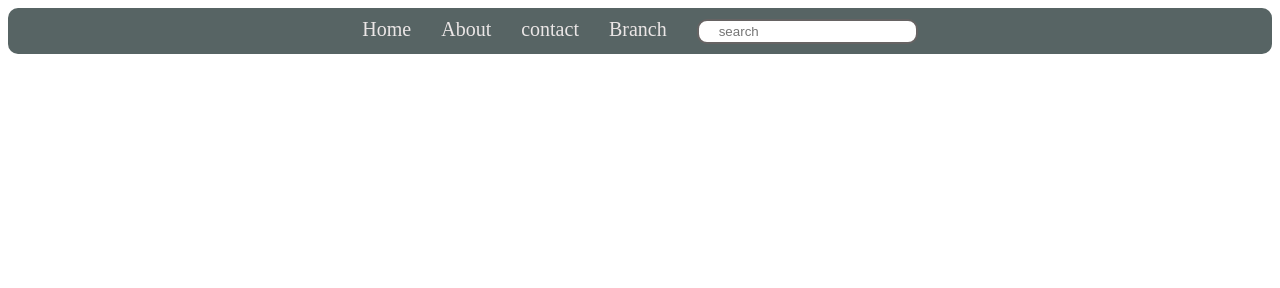
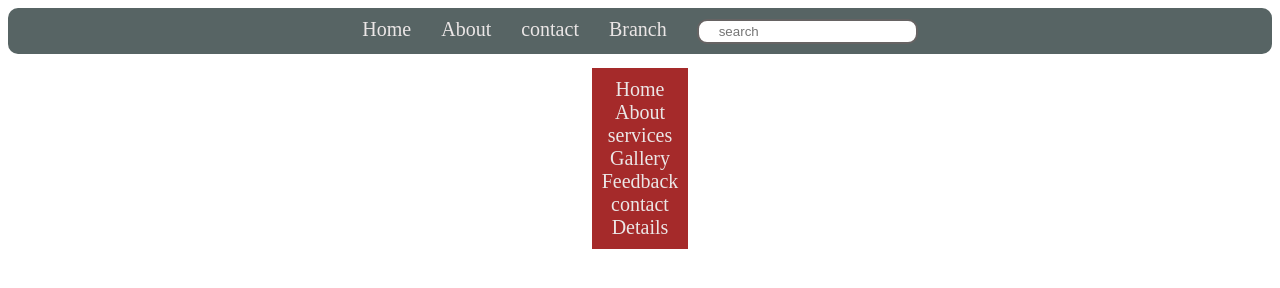
Before and after one commit to Vinaypatel94/simple_project, a plain HTML site: page index.html in a window 1280 px wide. Drawn offline with Linux system fonts and the light colour scheme.

Commit message:
add sidebar

```diff
--- a/index.html
+++ b/index.html
@@ -10,7 +10,7 @@
 <body>
   <div class="container">
     <div class="header">
-        <!-- <div id="side-navigation">
+        <div id="side-navigation">
             <li><a href="#">Home</a></li>
             <li><a href="#"> About</a></li>
             <li><a href="#"> services</a></li>
@@ -18,7 +18,7 @@
             <li><a href="#">Feedback</a></li>
             <li><a href="#">contact</a></li>
             <li><a href="#">Details</a></li>
-        </div>    -->
+        </div>
      <li ><a href=""> Home
           <div class="dropdown">
               <ul>
```
